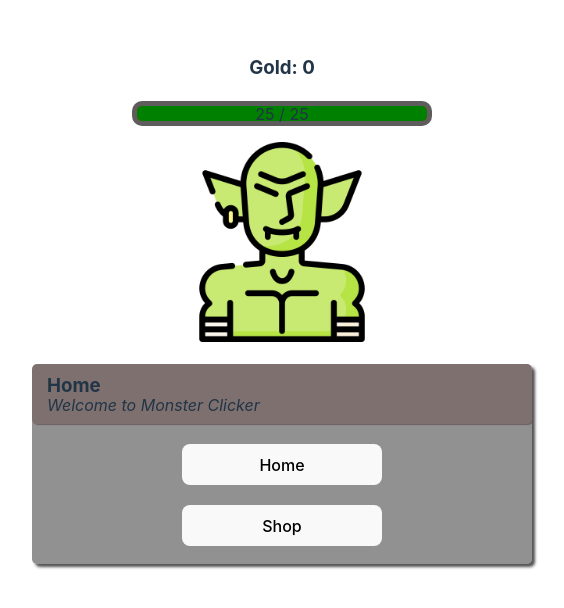
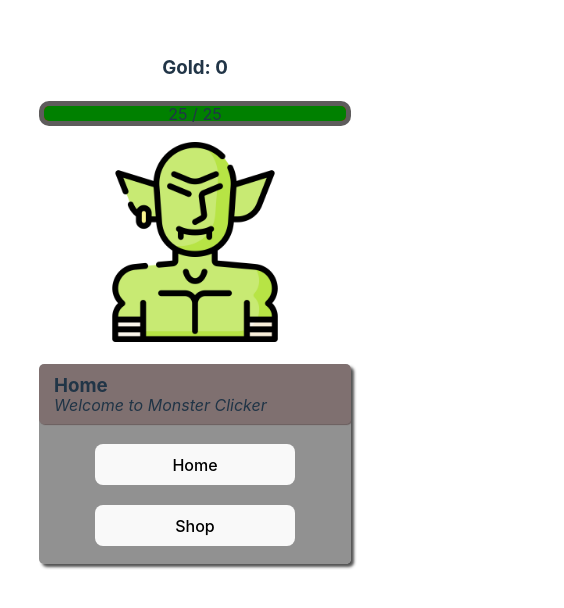
Before and after one commit to kayshwii/monsterClicker, a React (Vite) app: page / in a window 390 px wide. Shown: the part 122-730 px from the top of the page, 564 px wide, since content can reach past the window. Built offline with nearby package versions, Linux system fonts and the light colour scheme.

Commit message:
Fixed issue with width on mobile

```diff
--- a/src/App.css
+++ b/src/App.css
@@ -43,7 +43,7 @@
 
 /*healthbar styling*/
 .barBackground {
-  width: 300px;
+  width: 400px;
   height: 25px;
   background-color: rgb(94, 92, 92);
   position: relative;
@@ -128,7 +128,11 @@
     flex-direction: column;
   }
 
+  .barBackground {
+    width: 80vw;
+  }
   .menu {
+    width: 80vw;
     display: block;
   }
 }
```
